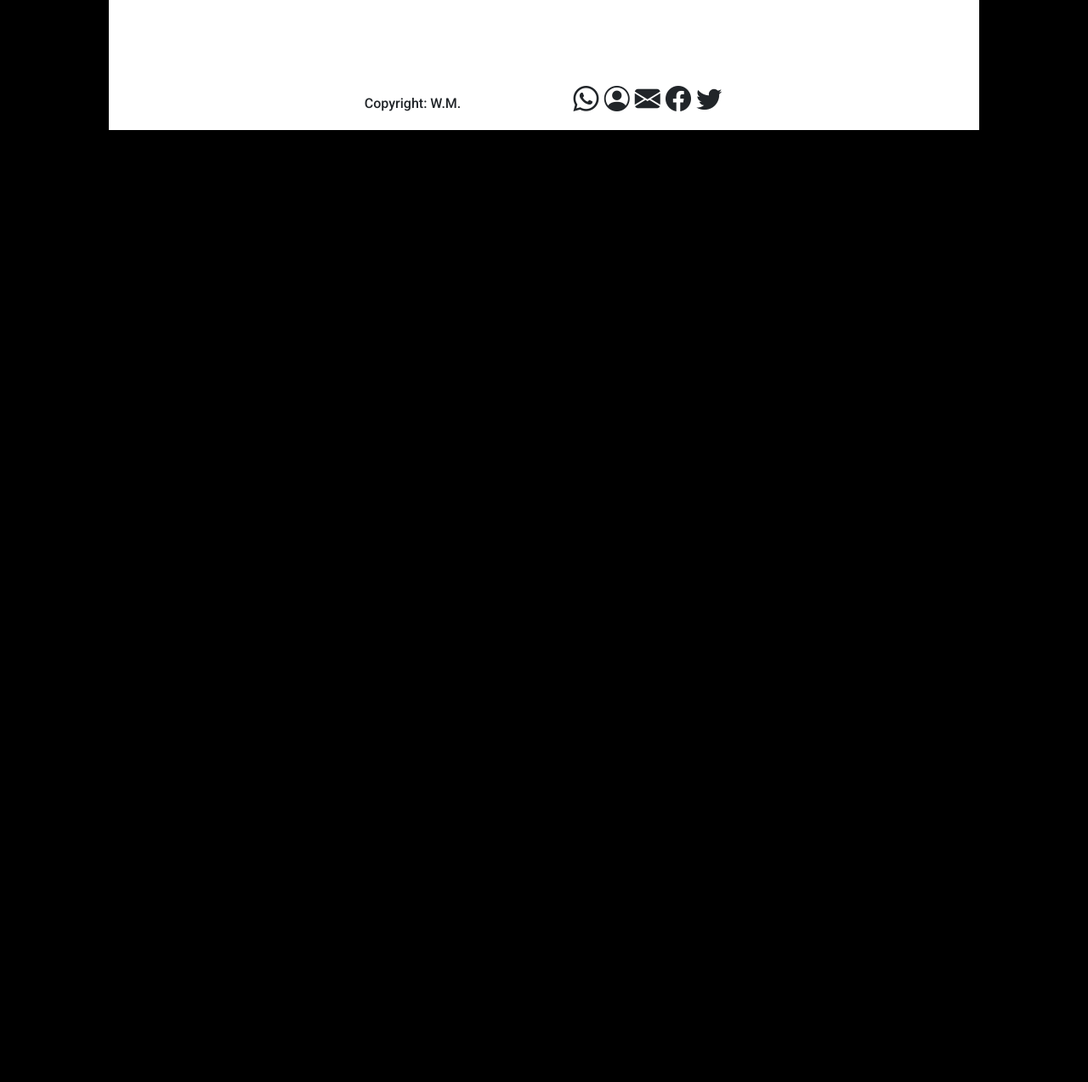
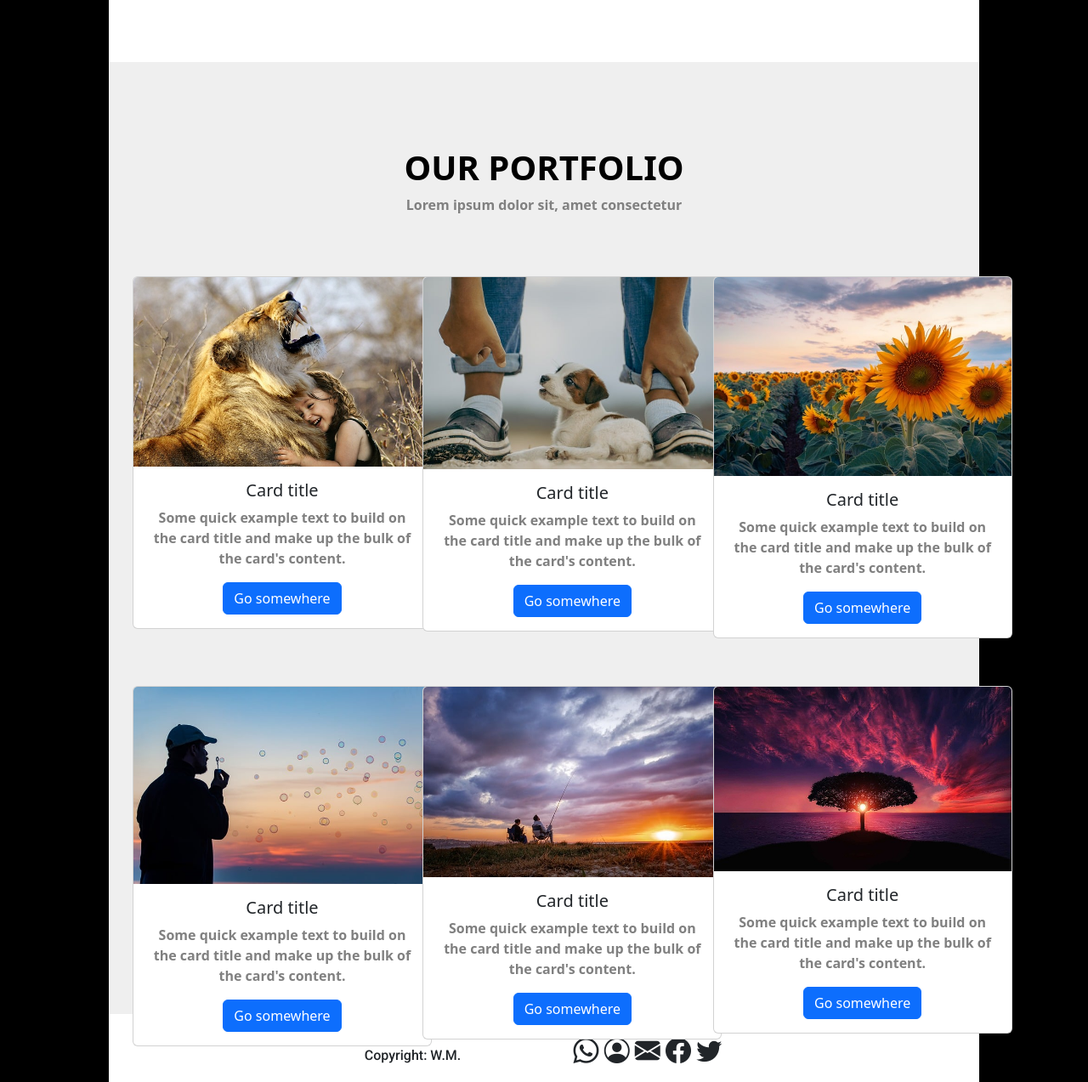
Before and after one commit to wojmys/itShopWeb, a website: page index.html in a window 1280 px wide. Shown: the part 807-2080 px from the top of the page at 85% size. Before the commit the page ends 960 px from the top, so only its background shows below. Drawn offline with nearby package versions, Linux system fonts and the light colour scheme.

Commit message:
add cards images

```diff
--- a/css/style.css
+++ b/css/style.css
@@ -23,6 +23,7 @@ body {
 
 .inner-text {
     padding-top: 10vh;
+    padding-bottom: 5vh;
     text-align: center;
     color: white;
 }
@@ -73,6 +74,28 @@ footer {
 
 
 }
+
+.portfolio{
+    background-color: rgba(255, 255, 255, 0.938);
+    max-width: 80vw;
+    padding: 20px 0;
+    margin: 0 auto;
+    height: 140vh;
+
+}
+
+.portfolio h1 {
+    color: black;
+    font-weight: 800;
+}
+
+.portfolio p {
+    color: gray;
+    font-weight: 600;
+    font-size: 16px;
+}
+
+
 footer div  {
     text-align: center;
 }
@@ -84,6 +107,7 @@ footer .wm {
     font-family: 'Roboto', sans-serif;
 
 }
+
 footer i {
     font-size: 30px;
     padding-right: 2px;
--- a/index.html
+++ b/index.html
@@ -72,9 +72,89 @@
               </div>
             </div>
         </div>
+    </section>
+    <section class="portfolio">
+        <div class="inner-text">
+            <div>
+                <h1 class="welcome">OUR PORTFOLIO</h1>
+            </div>
+            <div class="little-text">
+                <p>Lorem ipsum dolor sit, amet consectetur</p>
+            </div>
+        </div>
+        <div class="container text-center serv">
+          <div class="cards-area">
+            <div class="row row-cols-2 row-cols-lg-3 g-2 g-lg-4">
+              <div class="col">
+                <div class="p-3"> <div class="card" style="width: 22rem;">
+                    <img src="images/21.jpg" class="card-img-top" alt="...">
+                    <div class="card-body">
+                      <h5 class="card-title">Card title</h5>
+                      <p class="card-text">Some quick example text to build on the card title and make up the bulk of the card's content.</p>
+                      <a href="#" class="btn btn-primary">Go somewhere</a>
+                    </div>
+                  </div>
+                </div>
+              </div>
+              <div class="col">
+                <div class="p-3"> <div class="card" style="width: 22rem;">
+                    <img src="images/22.jpg" class="card-img-top" alt="...">
+                    <div class="card-body">
+                      <h5 class="card-title">Card title</h5>
+                      <p class="card-text">Some quick example text to build on the card title and make up the bulk of the card's content.</p>
+                      <a href="#" class="btn btn-primary">Go somewhere</a>
+                    </div>
+                  </div>
+                </div>
+              </div>
+              <div class="col">
+                <div class="p-3"> <div class="card" style="width: 22rem;">
+                    <img src="images/23.jpg" class="card-img-top" alt="...">
+                    <div class="card-body">
+                      <h5 class="card-title">Card title</h5>
+                      <p class="card-text">Some quick example text to build on the card title and make up the bulk of the card's content.</p>
+                      <a href="#" class="btn btn-primary">Go somewhere</a>
+                    </div>
+                  </div>
+                </div>
+              </div>
+              <div class="col">
+                <div class="p-3"> <div class="card" style="width: 22rem;">
+                    <img src="images/24.jpg" class="card-img-top" alt="...">
+                    <div class="card-body">
+                      <h5 class="card-title">Card title</h5>
+                      <p class="card-text">Some quick example text to build on the card title and make up the bulk of the card's content.</p>
+                      <a href="#" class="btn btn-primary">Go somewhere</a>
+                    </div>
+                  </div>
+                </div>
+              </div>
+              <div class="col">
+                <div class="p-3"> <div class="card" style="width: 22rem;">
+                    <img src="images/25.jpg" class="card-img-top" alt="...">
+                    <div class="card-body">
+                      <h5 class="card-title">Card title</h5>
+                      <p class="card-text">Some quick example text to build on the card title and make up the bulk of the card's content.</p>
+                      <a href="#" class="btn btn-primary">Go somewhere</a>
+                    </div>
+                  </div>
+                </div>
+              </div>
+              <div class="col">
+                <div class="p-3"> <div class="card" style="width: 22rem;">
+                    <img src="images/26.jpg" class="card-img-top" alt="...">
+                    <div class="card-body">
+                      <h5 class="card-title">Card title</h5>
+                      <p class="card-text">Some quick example text to build on the card title and make up the bulk of the card's content.</p>
+                      <a href="#" class="btn btn-primary">Go somewhere</a>
+                    </div>
+                  </div>
+                </div>
+              </div>
 
-
-
+            </div>
+          </div>
+        </div>
 
     </section>
     <footer>
```
Also changed, not shown: images/21.jpg (added), images/22.jpg (added), images/23.jpg (added), images/24.jpg (added), images/25.jpg (added), images/26.jpg (added).
